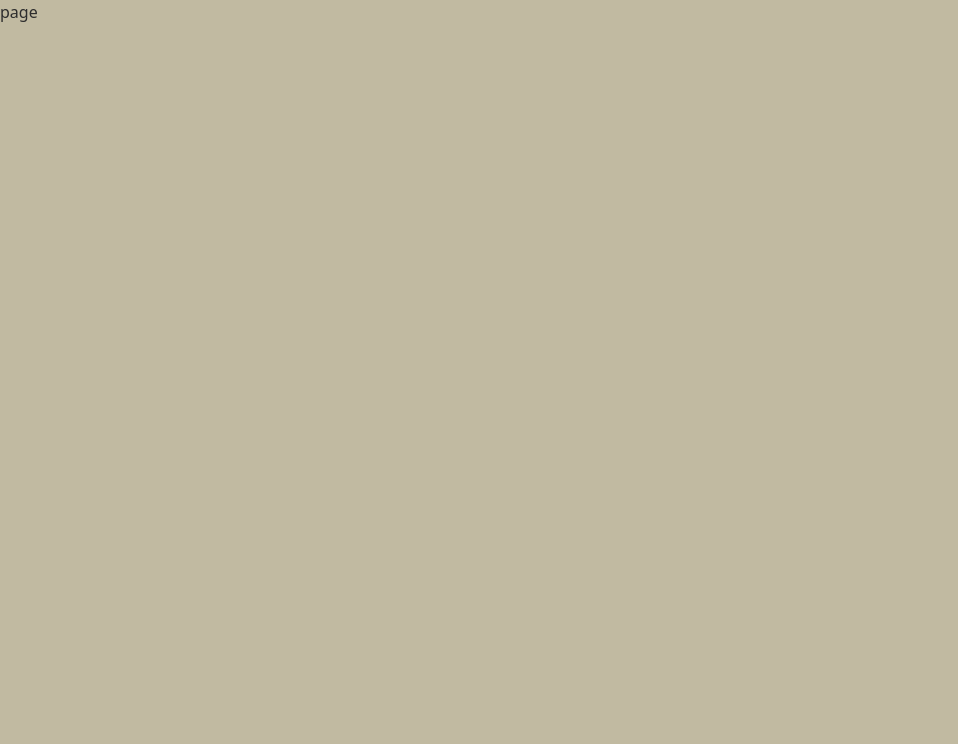
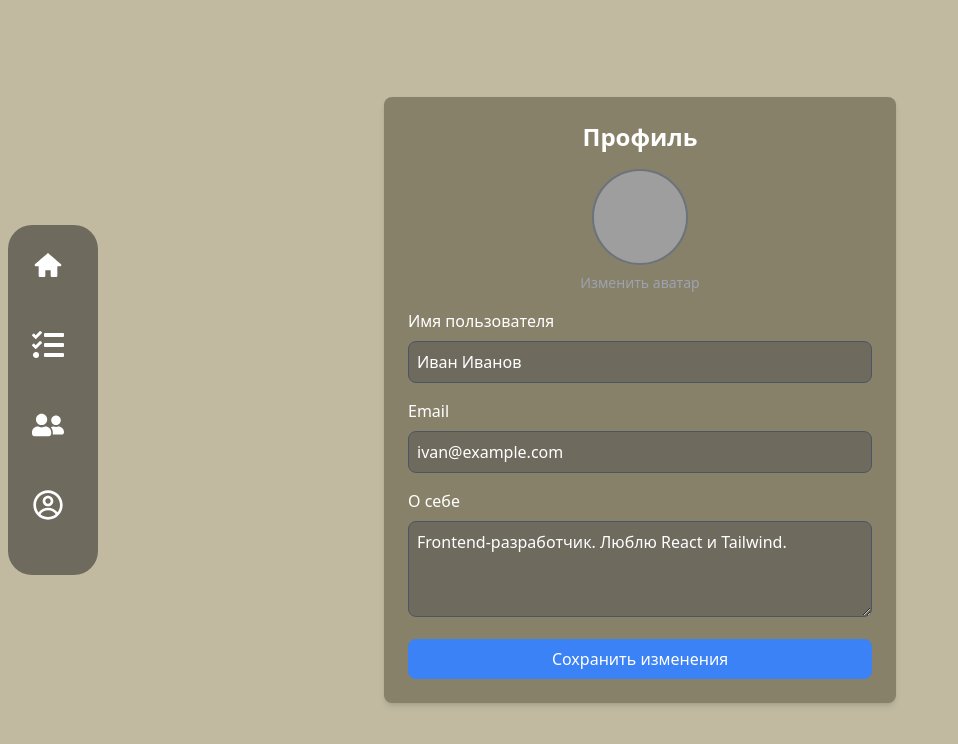
Before and after one commit to foxnaim/Agenda-client-, a Next.js app: page /components/Profile in a window 1280 px wide. Shown: the top 744 px of the page, without its empty margins (0-958 px from the left). Built offline with nearby package versions, Linux system fonts and the light colour scheme; grey boxes are pictures that could not be loaded.

Commit message:
modified:   src/app/components/Profile/page.tsx 	modified:   src/app/components/SideBar/Navigation.tsx

```diff
--- a/src/app/components/Profile/page.tsx
+++ b/src/app/components/Profile/page.tsx
@@ -1,11 +1,106 @@
-import React from 'react'
+"use client";
+import React, { useState } from "react";
+import Navigation from "../SideBar/Navigation";
 
-type Props = {}
+const Profile = () => {
+  const [avatar, setAvatar] = useState("/default-avatar.png"); // Начальный аватар
+  const [username, setUsername] = useState("Иван Иванов");
+  const [email, setEmail] = useState("ivan@example.com");
+  const [bio, setBio] = useState("Frontend-разработчик. Люблю React и Tailwind.");
+  const [newAvatar, setNewAvatar] = useState<File | null>(null);
 
-const ProfileMenu = (props: Props) => {
+  // Обработчик загрузки нового аватара
+  const handleAvatarChange = (event: React.ChangeEvent<HTMLInputElement>) => {
+    if (event.target.files && event.target.files[0]) {
+      setNewAvatar(event.target.files[0]);
+      setAvatar(URL.createObjectURL(event.target.files[0])); // Показываем превью
+    }
+  };
+
+  // Сохранение изменений
+  const handleSave = async () => {
+    try {
+      const formData = new FormData();
+      formData.append("username", username);
+      formData.append("email", email);
+      formData.append("bio", bio);
+      if (newAvatar) formData.append("avatar", newAvatar);
+
+      const response = await fetch("/api/profile", {
+        method: "POST",
+        body: formData,
+      });
+
+      if (response.ok) {
+        alert("Профиль обновлен!");
+      } else {
+        console.error("Ошибка при обновлении профиля");
+      }
+    } catch (error) {
+      console.error("Ошибка сети:", error);
+    }
+  };
+
   return (
-    <div>page</div>
-  )
-}
+    <div className="flex items-center justify-center min-h-screen bg-bgop text-white">
+      <Navigation />
+      <div className="max-w-lg w-full p-6 bg-dopHover shadow-md rounded-lg">
+        <h2 className="text-2xl font-bold mb-4 text-center">Профиль</h2>
 
-export default ProfileMenu
+        {/* Аватар */}
+        <div className="flex flex-col items-center mb-4">
+          <img src={avatar} alt="Аватар" className="w-24 h-24 rounded-full border-2 border-gray-500" />
+          <label className="mt-2 text-sm text-gray-400 cursor-pointer">
+            <input type="file" accept="image/*" className="hidden" onChange={handleAvatarChange} />
+            Изменить аватар
+          </label>
+        </div>
+
+        {/* Имя пользователя */}
+        <div className="mb-4">
+          <label className="block text-white font-medium mb-2">Имя пользователя</label>
+          <input
+            type="text"
+            value={username}
+            onChange={(e) => setUsername(e.target.value)}
+            className="w-full p-2 border border-gray-600 rounded-lg bg-dop text-white placeholder-gray-400"
+            placeholder="Введите имя"
+          />
+        </div>
+
+        {/* Email */}
+        <div className="mb-4">
+          <label className="block text-white font-medium mb-2">Email</label>
+          <input
+            type="email"
+            value={email}
+            onChange={(e) => setEmail(e.target.value)}
+            className="w-full p-2 border border-gray-600 rounded-lg bg-dop text-white placeholder-gray-400"
+            placeholder="Введите email"
+          />
+        </div>
+
+        {/* Биография */}
+        <div className="mb-4">
+          <label className="block text-white font-medium mb-2">О себе</label>
+          <textarea
+            value={bio}
+            onChange={(e) => setBio(e.target.value)}
+            className="w-full p-2 border border-gray-600 rounded-lg bg-dop text-white placeholder-gray-400 h-24"
+            placeholder="Напишите пару слов о себе"
+          />
+        </div>
+
+        {/* Кнопка сохранения */}
+        <button
+          onClick={handleSave}
+          className="w-full bg-blue-500 text-white p-2 rounded-lg hover:bg-blue-600 transition"
+        >
+          Сохранить изменения
+        </button>
+      </div>
+    </div>
+  );
+};
+
+export default Profile;
--- a/src/app/components/SideBar/Navigation.tsx
+++ b/src/app/components/SideBar/Navigation.tsx
@@ -58,10 +58,15 @@ const Navigation = () => {
           {/* Выпадающее меню */}
           {isProfileMenuOpen && (
             <ul className="absolute left-14 top-10 bg-dop text-white text-sm rounded-lg shadow-md py-2 w-32">
-              <li className="p-2 hover:bg-dopHover cursor-pointer">Профиль</li>
               <li
                 className="p-2 hover:bg-dopHover cursor-pointer"
-                onClick={() => router.push("components/Setting")}
+                onClick={() => router.push("/profile")}
+              >
+                Профиль
+              </li>
+              <li
+                className="p-2 hover:bg-dopHover cursor-pointer"
+                onClick={() => router.push("/settings")}
               >
                 Настройки
               </li>
```
